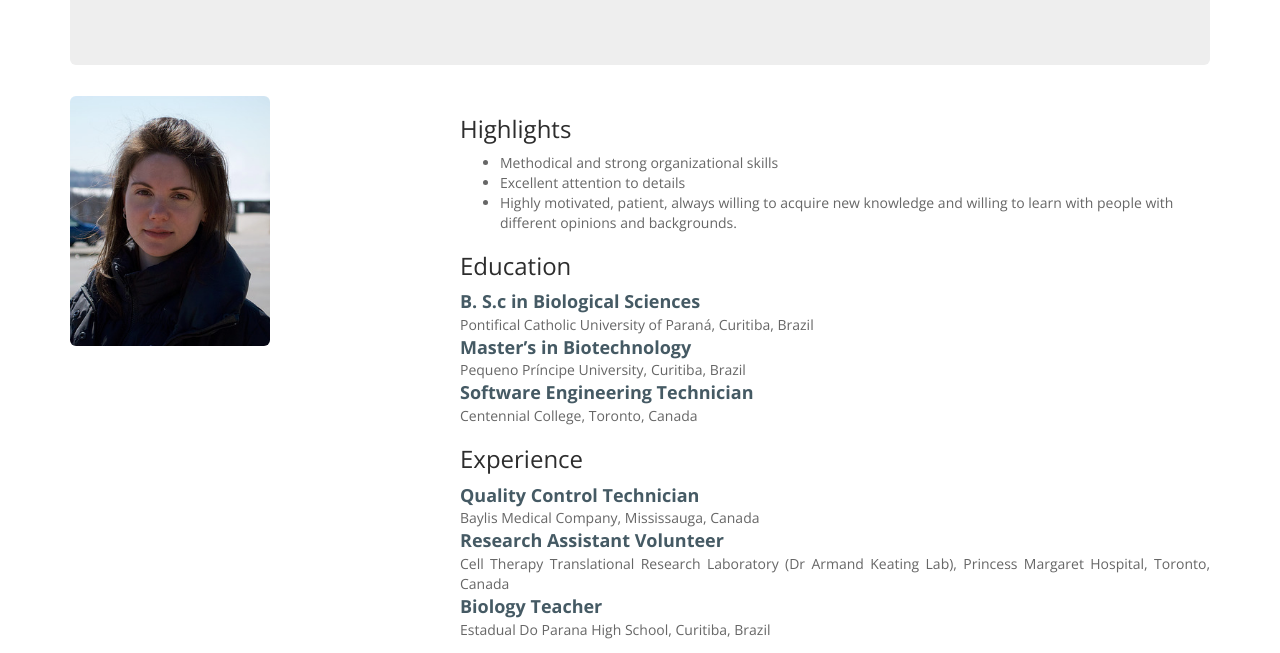
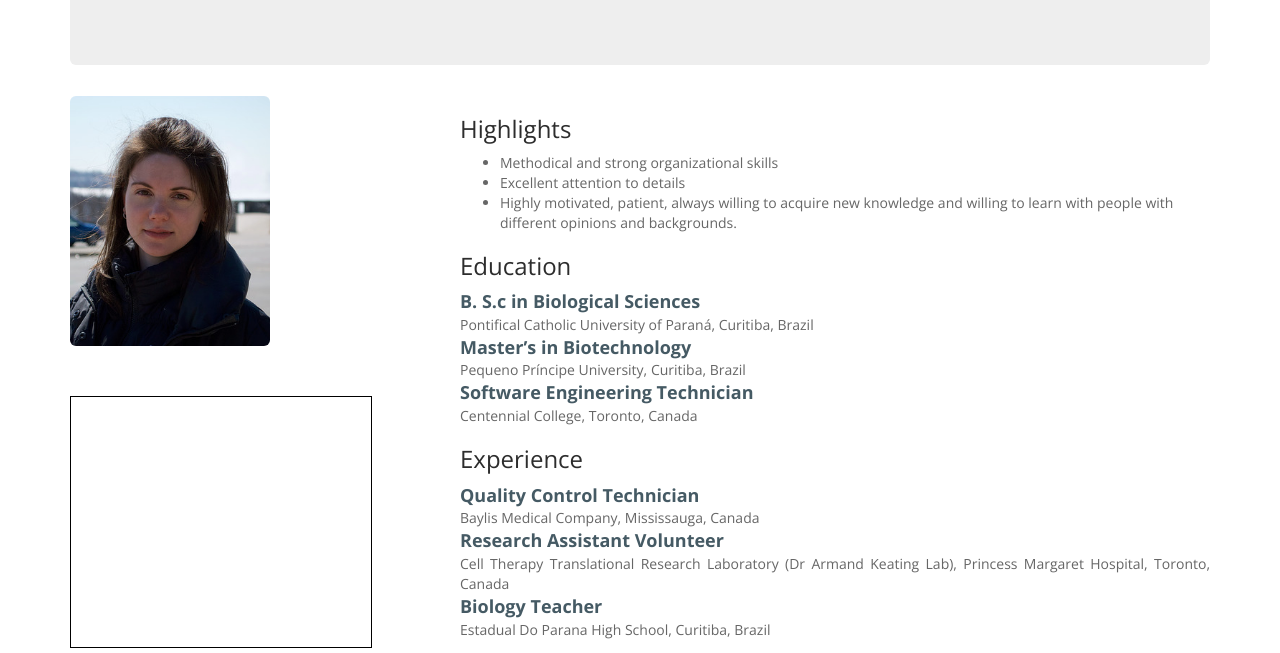
Before and after one commit to larizocche/COMP125-S2016-300870340-Assignment4, a plain HTML site: page index.html in a window 1280 px wide. Shown: the part 322-975 px from the top of the page. Drawn offline with nearby package versions, Linux system fonts and the light colour scheme.

Commit message:
added a canvas

```diff
--- a/Content/main.css
+++ b/Content/main.css
@@ -11,3 +11,7 @@
   background-color: white;
  opacity:0.5;
 }
+#canvas {
+  border: 1px black solid;
+ margin-top: 50px;
+}
--- a/index.html
+++ b/index.html
@@ -47,6 +47,7 @@
 
 
   <div class="container">
+
     <div class="jumbotron">
       <h1>Larissa Zocche</h1>
       <blockquote>
@@ -60,6 +61,7 @@
       <div class="col-lg-12">
       </div>
     </div>
+
     <!-- /.row -->
 
     <!-- Portfolio Item Row -->
@@ -67,9 +69,13 @@
       <!-- Image -->
       <div class="col-md-4">
         <img alt="Larissa's pic'" src="Assets/Photo.png" class="img-rounded" width="200" height="250">
+        <!-- Image size -->
+        <canvas id="canvas" width="300" height="250"></canvas>
+      </div>
 
-      </div>
+
       <div class="col-md-8">
+
         <h3>Highlights</h3>
         <ul>
           <li class="text-justify" id="highlights1"></li>
```
Also changed, not shown: README.md.
